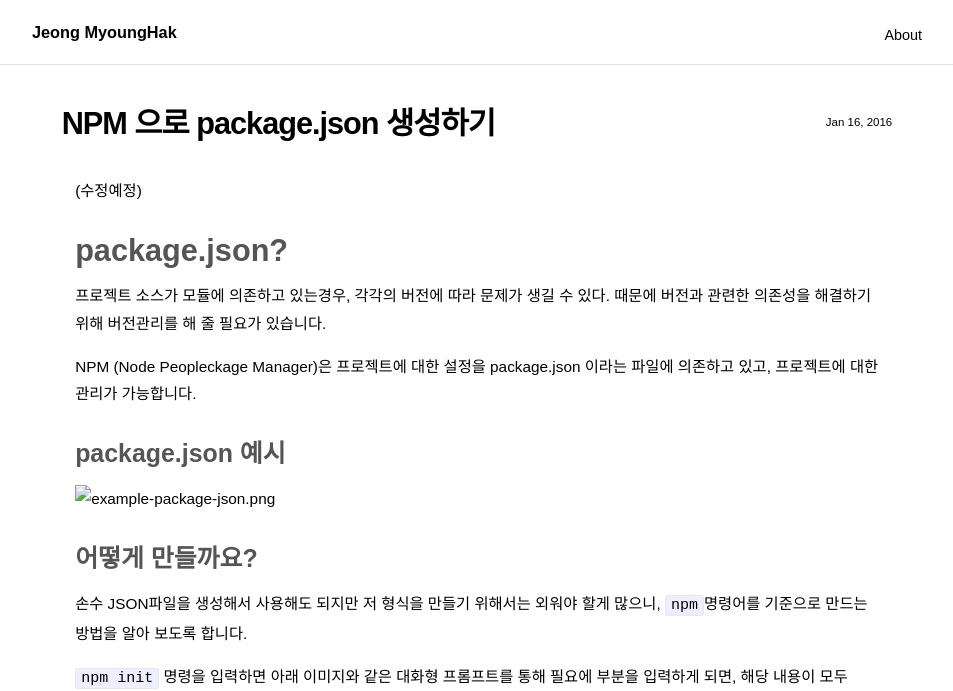
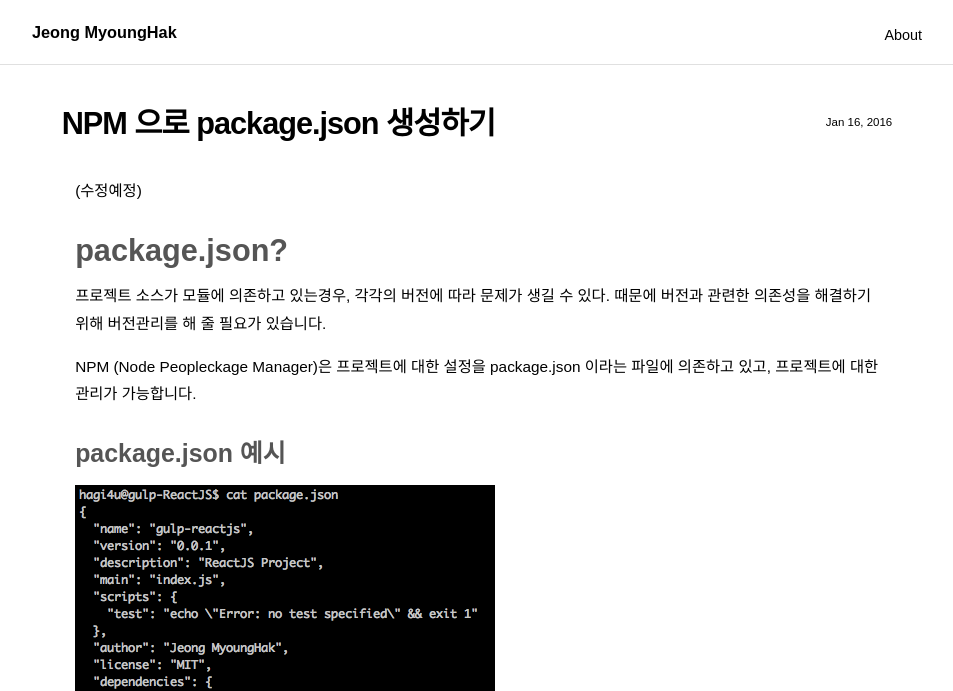
Before and after one commit to JeongMyoungHak/hagi4u.github.io, a Jekyll site: the page built from _posts/2016-01-17-what-is-npm.markdown, in a window 1280 px wide. Shown: the top 691 px of the page, without its empty margins (163-1116 px from the left). Built offline with Jekyll 4.4.1, drawn with Linux system fonts in a browser that asks for light colours; some web fonts are replaced; comment, search, counter and statistics services are not loaded.

Commit message:
changes _posts

````diff
--- a/_posts/2016-01-17-what-is-npm.markdown
+++ b/_posts/2016-01-17-what-is-npm.markdown
@@ -14,14 +14,14 @@ published: true
 NPM (Node Peopleckage Manager)은 프로젝트에 대한 설정을 package.json 이라는 파일에 의존하고 있고, 프로젝트에 대한 관리가 가능합니다.
 
 ### package.json 예시
-![example-package-json.png]({{site.baseurl}}/_posts/example-package-json.png)
+![example-package-json.png]({{site.baseurl}}/assets/example-package-json.png)
 
 ### 어떻게 만들까요?
 손수 JSON파일을 생성해서 사용해도 되지만 저 형식을 만들기 위해서는 외워야 할게 많으니, `npm`명령어를 기준으로 만드는 방법을 알아 보도록 합니다.
 
 ```npm init``` 명령을 입력하면 아래 이미지와 같은 대화형 프롬프트를 통해 필요에 부분을 입력하게 되면, 해당 내용이 모두 package.json 파일에 저장됩니다.
 
-!["npm init"](/_images/example-npm-init.png)
+!["npm init"](/assets/example-npm-init.png)
 
 위 내용에서는 단순히 프로젝트 정보에 대한 내용만 나오지만, npm을 통한 install 명령 수행 시에는 해당 패키지가 dependencies 영역에 추가됩니다.
 
````
Also changed, not shown: _posts/example-package-json.png (deleted), _posts/npm-init-example.png (deleted), assets/example-package-json.png (renamed from _images/example-package-json.png), assets/npm-init-example.png (renamed from _images/npm-init-example.png).
